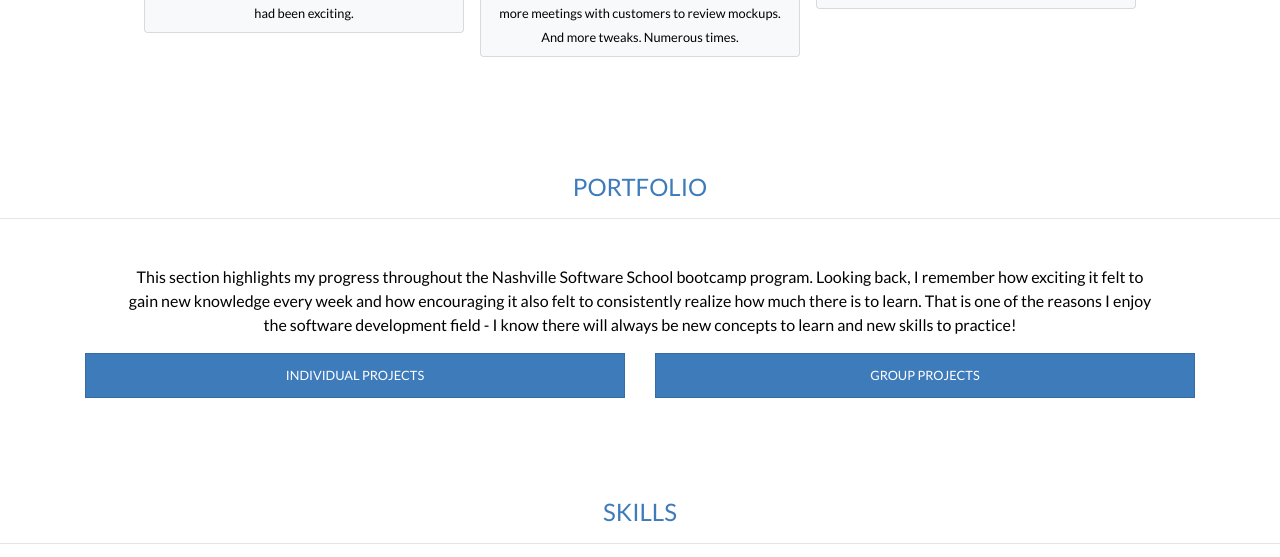
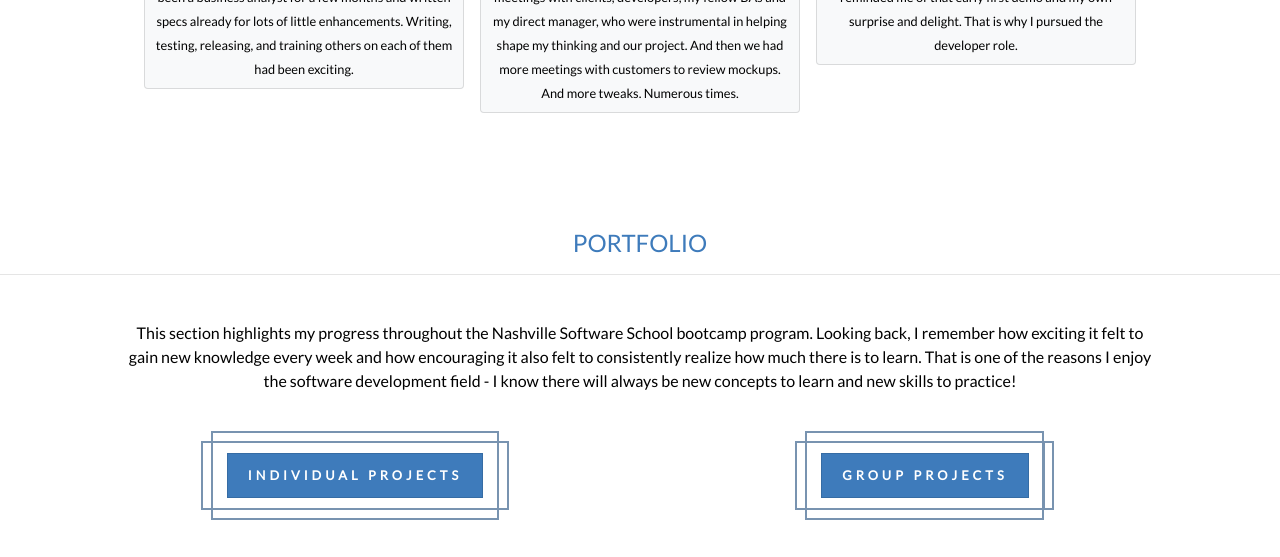
Before and after one commit to ancasimon/personal-bio-site, a website built with webpack: page src/index.html in a window 1280 px wide. Shown: the part 1621-2178 px from the top of the page. Built offline with nearby package versions, Linux system fonts and the light colour scheme; some packages are replaced by stand-ins of ours; no server answers; files whose address does not match are found by name.

Commit message:
animated buttons

```diff
--- a/src/javascripts/components/about/about.js
+++ b/src/javascripts/components/about/about.js
@@ -1,5 +1,6 @@
 import utils from '../../helpers/utils';
 
+import '../../../styles/_animations.scss';
 import './about.scss';
 
 const buildAboutSection = () => {
@@ -8,7 +9,15 @@ const buildAboutSection = () => {
   domString += '<hr></hr>';
   domString += '<div class="sectionIntro">';
   domString += '<p class="text-center">I am a Nashville-based software developer, combining extensive business analysis experience with software development skills to make technology work for you!</p>';
+
+  domString += '<div class="animatedButtonDiv m-4">';
+  domString += '<button class="animatedButton">';
   domString += '<a href="https://www.linkedin.com/in/anca-simon/" target="_blank" class="btn btn-light blueButton">Download my resume</a>';
+  domString += '<div class="animatedButton__horizontal"></div>';
+  domString += '<div class="animatedButton__vertical"></div>';
+  domString += '</button>';
+  domString += '</div>';
+
   domString += '<h6 class="font-italic pt-3">Why software development?</h6>';
   domString += '</div>';
   domString += '<div class="d-flex flex-wrap sectionIntro p-2">';
--- a/src/javascripts/components/projects/projects.js
+++ b/src/javascripts/components/projects/projects.js
@@ -1,6 +1,8 @@
 import utils from '../../helpers/utils';
+
 import projectData from '../../helpers/data/projectData';
 import projectDetails from './projectDetailsModal';
+
 import './projects.scss';
 
 const getFeaturedProjects = () => {
@@ -8,7 +10,7 @@ const getFeaturedProjects = () => {
     .then((projects) => {
       const sortedProjects = projects.sort((a, b) => b.sequence - a.sequence);
       let domString = '';
-      domString += '<div class="container d-flex flex-wrap project-container fade show">';
+      domString += '<div class="container d-flex flex-wrap project-container">';
       domString += '<div class="row">';
       sortedProjects.forEach((project) => {
         if (project.capstone === true) {
@@ -120,17 +122,36 @@ const createProjectCards = () => {
   domString += '<p class="text-center">This section highlights my progress throughout the Nashville Software School bootcamp program. Looking back, I remember how exciting it felt to gain new knowledge every week and how encouraging it also felt to consistently realize how much there is to learn. That is one of the reasons I enjoy the software development field - I know there will always be new concepts to learn and new skills to practice!</p>';
   domString += '</div>';
 
-  domString += '<div class="container">';
+  domString += '<div class="container mt-5">';
   domString += '<div class="row">';
 
   // domString += '<div class="col">';
+  // domString += '<div class="animatedButtonDiv">';
+  // domString += '<button class="animatedButton">';
   // domString += '<a id="featuredProjects" href="#projectsPage" class="list-group-item list-group-item-action blueButton">Featured Projects</a>';
+  // domString += '<div class="animatedButton__horizontal"></div>';
+  // domString += '<div class="animatedButton__vertical"></div>';
+  // domString += '</button>';
   // domString += '</div>';
+
   domString += '<div class="col">';
-  domString += '<a id="individualProjects" href="#projectsPage" class="list-group-item list-group-item-action blueButton">Individual Projects</a>';
+  domString += '<div class="animatedButtonDiv">';
+  domString += '<button id="individualProjects" class="animatedButton">';
+  domString += '<a href="#projectsPage" class="list-group-item list-group-item-action blueButton">Individual Projects</a>';
+  domString += '<div class="animatedButton__horizontal"></div>';
+  domString += '<div class="animatedButton__vertical"></div>';
+  domString += '</button>';
+  domString += '</div>';
+
   domString += '</div>';
   domString += '<div class="col">';
-  domString += '<a id="groupProjects" href="#projectsPage" class="list-group-item list-group-item-action blueButton">Group Projects</a>';
+  domString += '<div class="animatedButtonDiv">';
+  domString += '<button id="groupProjects" class="animatedButton">';
+  domString += '<a href="#projectsPage" class="list-group-item list-group-item-action blueButton">Group Projects</a>';
+  domString += '<div class="animatedButton__horizontal"></div>';
+  domString += '<div class="animatedButton__vertical"></div>';
+  domString += '</button>';
+  domString += '</div>';
   domString += '</div>';
 
   domString += '</div>';
--- /dev/null
+++ b/src/styles/_animations.scss
@@ -0,0 +1,87 @@
+@import './colors';
+
+// CSS for animated buttons starts here:
+.animatedButtonDiv {
+    display: flex;
+    justify-content: center;
+    align-items: center;
+}
+
+.animatedButton {
+
+  --offset: 10px;
+  --border-size: 2px;
+
+  display: block;
+  position: relative;
+  padding: .75em 1em;
+  appearance: none;
+  border: 0;
+  background: transparent;
+  color: $light-blue;
+  text-transform: uppercase;
+  letter-spacing: .25em;
+  outline: none;
+  cursor: pointer;
+  font-weight: bold;
+  border-radius: 0;
+  box-shadow: inset 0 0 0 var(--border-size) currentcolor;
+  transition: background .8s ease;
+
+  &:hover {
+      background: rgba(100, 0, 0, .03);
+  }
+
+  &__horizontal,
+  &__vertical {
+      position: absolute;
+      top: var(--horizontal-offset, 0);
+      right: var(--vertical-offset, 0);
+      bottom: var(--horizontal-offset, 0);
+      left: var(--vertical-offset, 0);
+      transition: transform .8s ease;
+      will-change: transform;
+
+      &::before {
+          content: '';
+          position: absolute;
+          border: inherit;
+      }
+  }
+
+  &__horizontal {
+      --vertical-offset: calc(var(--offset) * -1);
+      border-top: var(--border-size) solid currentcolor;
+      border-bottom: var(--border-size) solid currentcolor;
+
+      &::before {
+          top: calc(var(--vertical-offset) - var(--border-size));
+          bottom: calc(var(--vertical-offset) - var(--border-size));
+          left: calc(var(--vertical-offset) * -1);
+          right: calc(var(--vertical-offset) * -1);
+      }
+  }
+
+  &:hover &__horizontal {
+      transform: scaleX(0);
+  }
+
+  &__vertical {
+      --horizontal-offset: calc(var(--offset) * -1);
+      border-left: var(--border-size) solid currentcolor;
+      border-right: var(--border-size) solid currentcolor;
+
+      &::before {
+          top: calc(var(--horizontal-offset) * -1);
+          bottom: calc(var(--horizontal-offset) * -1);
+          left: calc(var(--horizontal-offset) - var(--border-size));
+          right: calc(var(--horizontal-offset) - var(--border-size));
+      }
+  }
+
+  &:hover &__vertical {
+      transform: scaleY(0);
+  }
+
+}
+// Button animation CSS ends here!
```
Also changed, not shown: src/javascripts/components/projects/projects.scss (line endings or trailing spaces).
